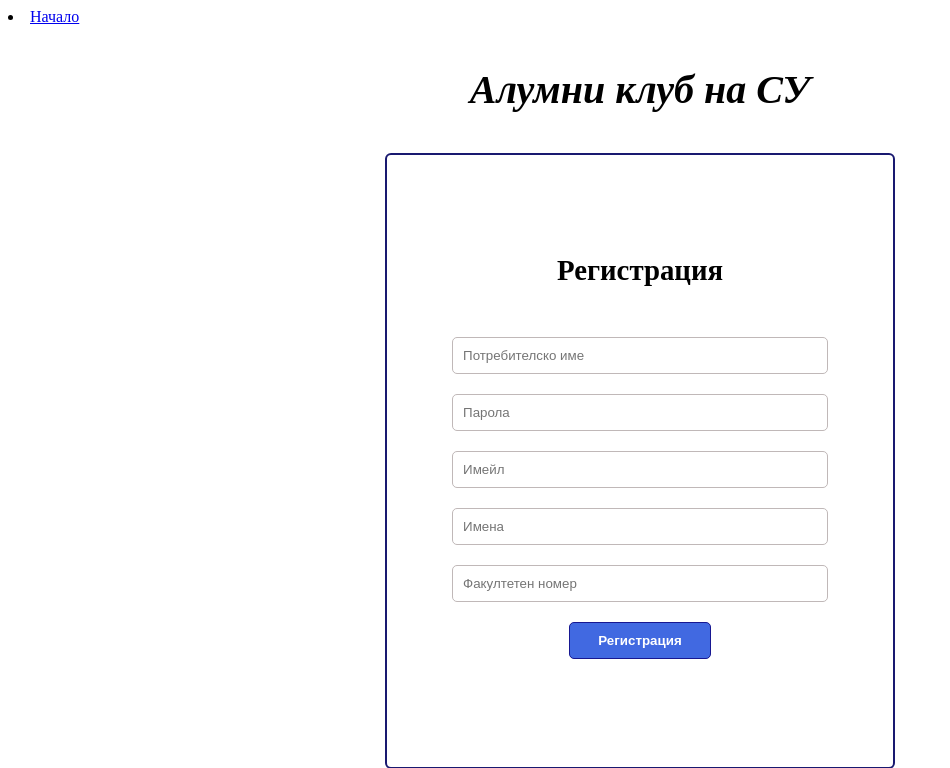
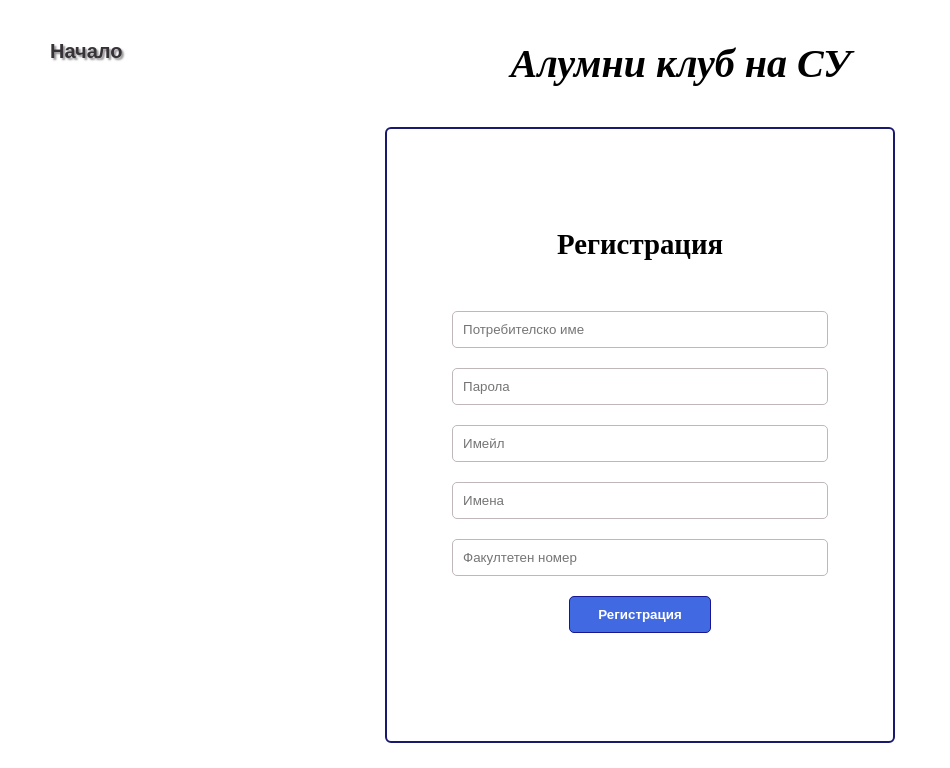
Before and after one commit to silviaDeyanova/WEB-project, a PHP site: page /front-end/register/register.html in a window 1280 px wide. Shown: the top 768 px of the page, without its empty margins (0-950 px from the left). Run offline with PHP 8.4, Linux system fonts and the light colour scheme.

Commit message:
style for home button

```diff
--- a/front-end/register/css/style.css
+++ b/front-end/register/css/style.css
@@ -85,3 +85,29 @@ input:focus {
 .hidden {
   display: none !important;
 }
+
+/* home button */
+.top-nav li {
+  float: left;
+  margin-top: 0px;
+  margin-right: 0px;
+  list-style: none;
+}
+
+.top-nav li a {
+  font-size: 2.5vmin;
+  font-weight: 600;
+  text-decoration: none;
+  font-family: Arial, Helvetica, sans-serif;
+  color: rgb(55, 50, 55);
+  text-shadow: 2px 2px 2px #0000006e;
+  margin-left: 35px;
+  padding: 7px;
+}
+
+.top-nav li a:hover {
+  color: rgb(187, 72, 72);
+  border-bottom: 3px solid rgb(187, 72, 72);
+  transition: all 0.2s ease-in-out;
+  padding-bottom: 14px;
+}
```
